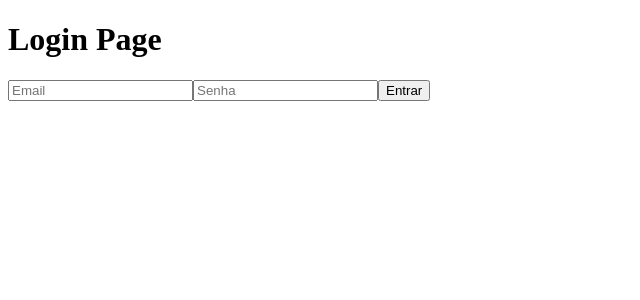
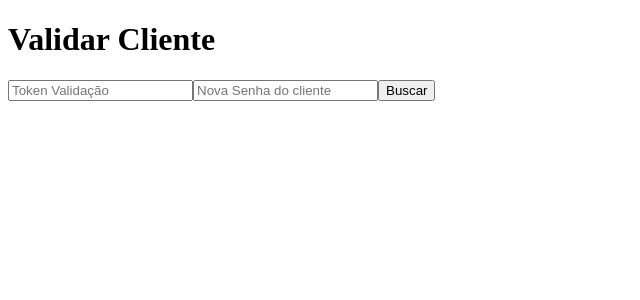
Before and after one commit to ricardoponcio/atualizacliente-front, a React app: page /validar in a window 1280 px wide. Before the commit this address led to /login. Shown: the top 300 px of the page, without its empty margins (0-640 px from the left). Built offline with nearby package versions, Linux system fonts and the light colour scheme.

Commit message:
Nova página de validação de cliente e melhoria da consulta de atualizacao com senha

```diff
--- a/src/App.jsx
+++ b/src/App.jsx
@@ -2,12 +2,13 @@ import React from "react";
 import { Navigate, Route, Routes } from "react-router-dom";
 import { useAuth } from "./context/authContext";
 
+import ConsultaAtualizacao from "./pages/ConsultaAtualizacao";
 import ClientesPage from "./pages/private/ClientesPage";
-import ConsultaAtualizacao from "./pages/private/ConsultaAtualizacao";
 import HomePage from "./pages/private/HomePage";
 import ProjetosPage from "./pages/private/ProjetosPage";
 import ProtectedRoute from "./pages/private/ProtectedRoute";
 import LoginPage from "./pages/public/LoginPage";
+import ValidaCliente from "./pages/ValidaCliente";
 
 const App = () => {
   const { user: usuario } = useAuth();
@@ -21,6 +22,7 @@ const App = () => {
       </Route>
       <Route path="/login" element={<LoginPage />} />
       <Route path="/atualizacao" element={<ConsultaAtualizacao />} />
+      <Route path="/validar" element={<ValidaCliente />} />
       <Route path="/*" element={<Navigate to="/" />} />
     </Routes>
   );
--- a/src/api/clientes.js
+++ b/src/api/clientes.js
@@ -9,5 +9,7 @@ export const useApiCliente = () => {
     atualizaCliente: (id, cliente) =>
       api.patch(`/clientes/atualizar/${id}`, cliente),
     removeCliente: (id) => api.delete(`/clientes/remover/${id}`),
+    validarCliente: (token, senhaCliente) =>
+      api.post(`/clientes/validar/${token}`, { senhaCliente }),
   };
 };
--- a/src/api/projetos.js
+++ b/src/api/projetos.js
@@ -10,6 +10,9 @@ export const useApiProjetos = () => {
       api.patch(`/projetos/atualizar/${id}`, projeto),
     removeProjeto: (id) => api.delete(`/projetos/remover/${id}`),
     listaAtualizacoes: (id) => api.get(`/projetos/listar/${id}/atualizacoes`),
-    buscaAtualizacaoToken: (token) => api.get(`/projetos/listar/${token}/atualizacoes/token`),
+    buscaAtualizacaoToken: (token, senhaCliente) =>
+      api.post(`/projetos/listar/${token}/atualizacoes/token`, {
+        senhaCliente,
+      }),
   };
 };
--- a/src/pages/private/ConsultaAtualizacao.jsx
+++ b/src/pages/ConsultaAtualizacao.jsx
@@ -1,19 +1,21 @@
 import React, { useState } from "react";
-import { useApiProjetos } from "../../api";
+import { useApiProjetos } from "../api";
 
 const ConsultaAtualizacao = () => {
   const { buscaAtualizacaoToken } = useApiProjetos();
   const [token, setToken] = useState("");
+  const [senhaCliente, setSenhaCliente] = useState("");
   const [atualizacao, setAtualizacao] = useState("");
   const [requisicaoErro, setRequisicaoErro] = useState();
 
   const buscaAtualizacao = async (event) => {
     try {
       event.preventDefault();
-      setAtualizacao((await buscaAtualizacaoToken(token)).data);
+      setAtualizacao((await buscaAtualizacaoToken(token, senhaCliente)).data);
       setRequisicaoErro(undefined);
     } catch (err) {
-      setRequisicaoErro(err.message);
+      setAtualizacao("");
+      setRequisicaoErro(err.response?.data?.mensagem || err.message);
     }
   };
 
@@ -27,6 +29,12 @@ const ConsultaAtualizacao = () => {
           value={token}
           onChange={(e) => setToken(e.target.value)}
         />
+        <input
+          type="password"
+          placeholder="Senha do cliente"
+          value={senhaCliente}
+          onChange={(e) => setSenhaCliente(e.target.value)}
+        />
         <button type="submit">Buscar</button>
       </form>
       {requisicaoErro && <span>{requisicaoErro}</span>}
--- /dev/null
+++ b/src/pages/ValidaCliente.jsx
@@ -0,0 +1,43 @@
+import React, { useState } from "react";
+import { useApiCliente } from "../api";
+
+const ValidaCliente = () => {
+  const { validarCliente } = useApiCliente();
+  const [token, setToken] = useState("");
+  const [senhaCliente, setSenhaCliente] = useState("");
+  const [requisicaoErro, setRequisicaoErro] = useState();
+
+  const validar = async (event) => {
+    try {
+      event.preventDefault();
+      await validarCliente(token, senhaCliente);
+      setRequisicaoErro(undefined);
+    } catch (err) {
+      setRequisicaoErro(err.response?.data?.mensagem || err.message);
+    }
+  };
+
+  return (
+    <div>
+      <h1>Validar Cliente</h1>
+      <form onSubmit={validar}>
+        <input
+          type="text"
+          placeholder="Token Validação"
+          value={token}
+          onChange={(e) => setToken(e.target.value)}
+        />
+        <input
+          type="password"
+          placeholder="Nova Senha do cliente"
+          value={senhaCliente}
+          onChange={(e) => setSenhaCliente(e.target.value)}
+        />
+        <button type="submit">Buscar</button>
+      </form>
+      {requisicaoErro && <span>{requisicaoErro}</span>}
+    </div>
+  );
+};
+
+export default ValidaCliente;
```
